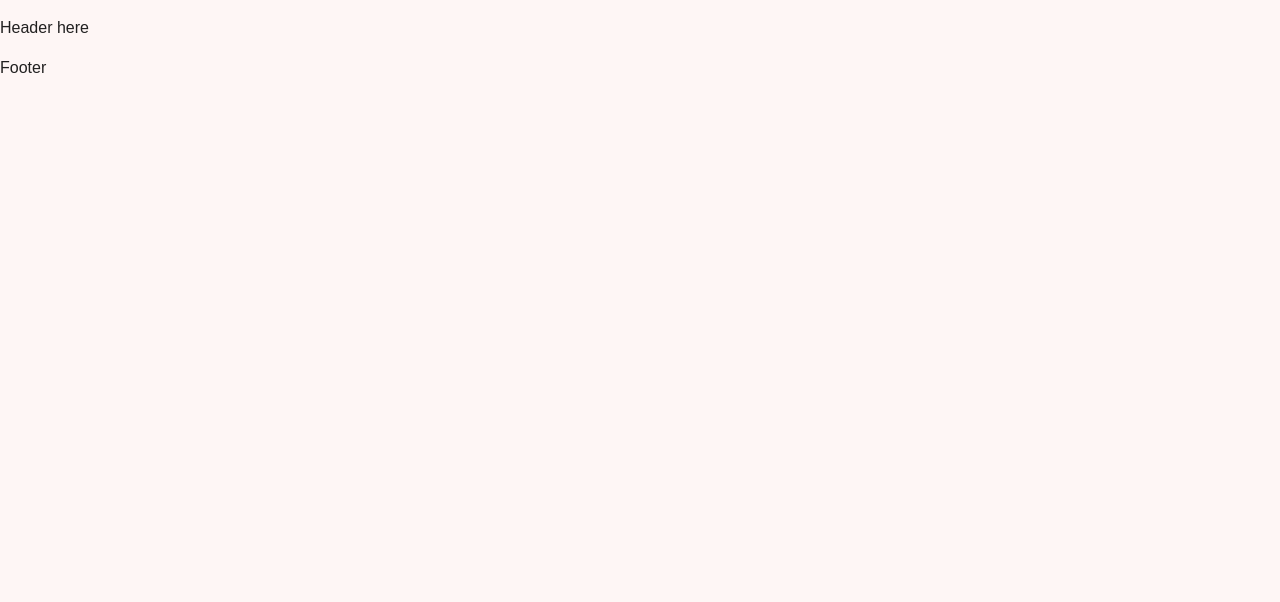
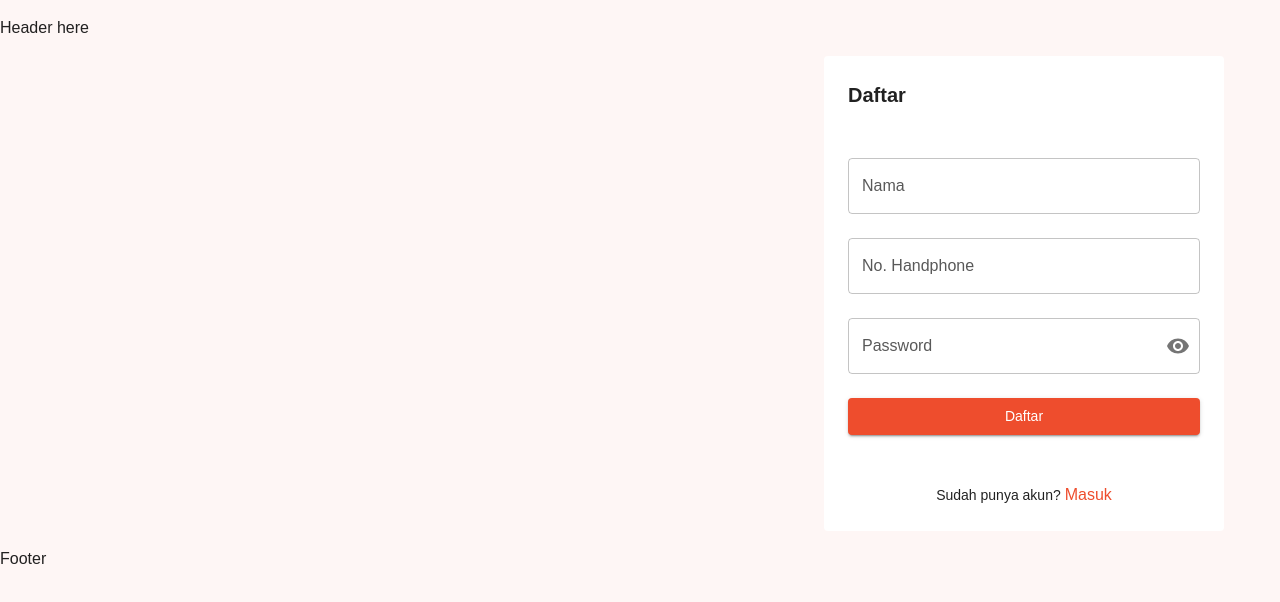
Before and after one commit to aynunnissa/brik-test, a React (Create React App) app: page /auth/register in a window 1280 px wide. Before the commit this address had no page. Shown: the top 602 px of the page. Built offline with nearby package versions, Linux system fonts and the light colour scheme.

Commit message:
Implement authentication page (#12)
* feat: add login page

* feat: add route to login page

* feat: add registration page

* feat: add route to registration page

```diff
--- /dev/null
+++ b/src/pages/auth/login.js
@@ -0,0 +1,95 @@
+import {
+  Box,
+  Button,
+  FormControl,
+  IconButton,
+  InputAdornment,
+  InputLabel,
+  OutlinedInput,
+  Paper,
+  Stack,
+  TextField,
+  Typography,
+} from '@mui/material';
+import { Link } from 'react-router-dom';
+import styled from 'styled-components';
+import { useTheme } from '@mui/material';
+import { useState } from 'react';
+
+// Icons
+import Visibility from '@mui/icons-material/Visibility';
+import VisibilityOff from '@mui/icons-material/VisibilityOff';
+
+const Login = () => {
+  const theme = useTheme();
+
+  const [showPassword, setShowPassword] = useState(false);
+
+  const handleClickShowPassword = () => setShowPassword(show => !show);
+
+  const handleMouseDownPassword = event => {
+    event.preventDefault();
+  };
+
+  const PrimaryLink = styled(Link)`
+    text-decoration: none;
+    color: ${theme.palette.primary.main};
+  `;
+
+  return (
+    <Stack direction="row" justifyContent="flex-end">
+      <Paper elevation={0} sx={{ width: '400px', maxWidth: 'auto', p: 4 }}>
+        <Typography variant="h5" component="h2">
+          Log in
+        </Typography>
+        <Box component="form" noValidate autoComplete="off" mt={5}>
+          <Stack gap={4}>
+            <TextField
+              id="outlined-required"
+              label="No. Handphone/Email"
+              fullWidth
+            />
+            <FormControl variant="outlined">
+              <InputLabel htmlFor="outlined-adornment-password">
+                Password
+              </InputLabel>
+              <OutlinedInput
+                id="outlined-password-input"
+                type={showPassword ? 'text' : 'password'}
+                endAdornment={
+                  <InputAdornment position="end">
+                    <IconButton
+                      aria-label="toggle password visibility"
+                      onClick={handleClickShowPassword}
+                      onMouseDown={handleMouseDownPassword}
+                      edge="end"
+                    >
+                      {showPassword ? <VisibilityOff /> : <Visibility />}
+                    </IconButton>
+                  </InputAdornment>
+                }
+                label="Password"
+                fullWidth
+              />
+            </FormControl>
+            <Button variant="contained">LOG IN</Button>
+          </Stack>
+        </Box>
+        <Stack
+          mt={5}
+          direction="row"
+          alignItems="center"
+          gap={1}
+          justifyContent="center"
+        >
+          <Typography variant="body2" component="p">
+            Belum punya akun?
+          </Typography>
+          <PrimaryLink to="/auth/register">Daftar</PrimaryLink>
+        </Stack>
+      </Paper>
+    </Stack>
+  );
+};
+
+export default Login;
--- /dev/null
+++ b/src/pages/auth/register.js
@@ -0,0 +1,92 @@
+import {
+  Box,
+  Button,
+  FormControl,
+  IconButton,
+  InputAdornment,
+  InputLabel,
+  OutlinedInput,
+  Paper,
+  Stack,
+  TextField,
+  Typography,
+} from '@mui/material';
+import { Link } from 'react-router-dom';
+import styled from 'styled-components';
+import { useTheme } from '@mui/material';
+import { useState } from 'react';
+
+// Icons
+import Visibility from '@mui/icons-material/Visibility';
+import VisibilityOff from '@mui/icons-material/VisibilityOff';
+
+const Register = () => {
+  const theme = useTheme();
+
+  const [showPassword, setShowPassword] = useState(false);
+
+  const handleClickShowPassword = () => setShowPassword(show => !show);
+
+  const handleMouseDownPassword = event => {
+    event.preventDefault();
+  };
+
+  const PrimaryLink = styled(Link)`
+    text-decoration: none;
+    color: ${theme.palette.primary.main};
+  `;
+
+  return (
+    <Stack direction="row" justifyContent="flex-end">
+      <Paper elevation={0} sx={{ width: '400px', maxWidth: 'auto', p: 4 }}>
+        <Typography variant="h5" component="h2">
+          Daftar
+        </Typography>
+        <Box component="form" noValidate autoComplete="off" mt={5}>
+          <Stack gap={4}>
+            <TextField id="outlined-required" label="Nama" fullWidth />
+            <TextField id="outlined-required" label="No. Handphone" fullWidth />
+            <FormControl variant="outlined">
+              <InputLabel htmlFor="outlined-adornment-password">
+                Password
+              </InputLabel>
+              <OutlinedInput
+                id="outlined-password-input"
+                type={showPassword ? 'text' : 'password'}
+                endAdornment={
+                  <InputAdornment position="end">
+                    <IconButton
+                      aria-label="toggle password visibility"
+                      onClick={handleClickShowPassword}
+                      onMouseDown={handleMouseDownPassword}
+                      edge="end"
+                    >
+                      {showPassword ? <VisibilityOff /> : <Visibility />}
+                    </IconButton>
+                  </InputAdornment>
+                }
+                label="Password"
+                fullWidth
+              />
+            </FormControl>
+            <Button variant="contained">Daftar</Button>
+          </Stack>
+        </Box>
+        <Stack
+          mt={5}
+          direction="row"
+          alignItems="center"
+          gap={1}
+          justifyContent="center"
+        >
+          <Typography variant="body2" component="p">
+            Sudah punya akun?
+          </Typography>
+          <PrimaryLink to="/auth/login">Masuk</PrimaryLink>
+        </Stack>
+      </Paper>
+    </Stack>
+  );
+};
+
+export default Register;
--- a/src/router/router.js
+++ b/src/router/router.js
@@ -1,6 +1,10 @@
 import { Routes, Route } from 'react-router-dom';
 
 import Homepage from '../pages/home';
+
+// Auth
+import Login from '../pages/auth/login';
+import Register from '../pages/auth/register';
 
 // Product
 import ProductsPage from '../pages/products';
@@ -10,6 +14,8 @@ const AllRoute = () => {
   return (
     <Routes>
       <Route path="/" element={<Homepage />} />
+      <Route path="/auth/login" element={<Login />} />
+      <Route path="/auth/register" element={<Register />} />
       <Route path="/products" element={<ProductsPage />} />
       <Route path="/product/:slug" element={<ProductDetail />} />
     </Routes>
```
